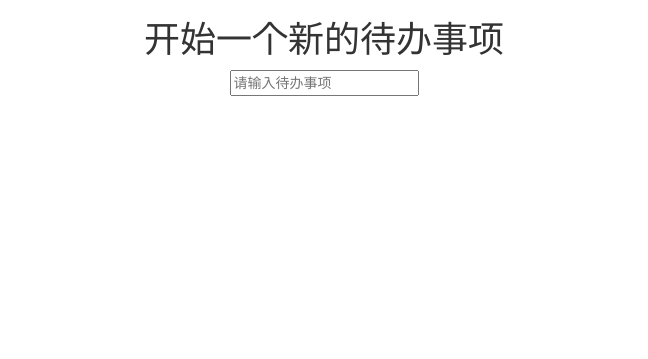
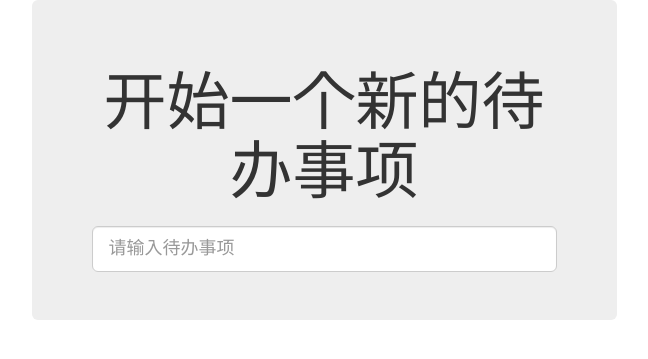
Before and after one commit to zx490336534/Django_TDD_test, a Django app: page / in a window 1280 px wide. Shown: the top 359 px of the page, without its empty margins (316-964 px from the left). Run offline with Django 3.2, Linux system fonts and the light colour scheme; some libraries are stand-ins or nearby versions.

Commit message:
8.7 使用bootstrap美化页面展示

```diff
--- a/functional_tests/tests.py
+++ b/functional_tests/tests.py
@@ -5,6 +5,8 @@
 # @File    : tests.py
 # 运行功能测试:python manage.py test functional_tests
 import time
+
+from django.contrib.staticfiles.testing import StaticLiveServerTestCase
 from django.test import LiveServerTestCase
 from selenium import webdriver
 from selenium.common.exceptions import WebDriverException
@@ -13,7 +15,7 @@ from selenium.webdriver.common.keys import Keys
 MAX_WAIT = 10
 
 
-class NewVisitorTest(LiveServerTestCase):
+class NewVisitorTest(StaticLiveServerTestCase):
     CHROME_DRIVER = "./tools/chromedriver"
 
     def setUp(self) -> None:
--- /dev/null
+++ b/lists/static/base.css
@@ -0,0 +1,3 @@
+#id_new_item {
+    margin-top: 2ex;
+}
--- a/lists/templates/base.html
+++ b/lists/templates/base.html
@@ -5,16 +5,17 @@
     <meta http-equiv="X-UA-Compatible" content="IE=edge">
     <meta name="viewport" content="width=device-width, initial-scale=1">
     <title>待办事项列表</title>
-    <link rel="stylesheet" href="/lists/static/bootstrap/css/bootstrap.min.css">
+    <link rel="stylesheet" href="/static/bootstrap/css/bootstrap.min.css">
+    <link rel="stylesheet" href="/static/base.css">
 </head>
     <body>
     <div class="container">
         <div class="row">
-            <div class="col-md-6 col-md-offset-3">
+            <div class="col-md-6 col-md-offset-3 jumbotron">
                 <div class="text-center">
                     <h1>{% block header_text %}{% endblock %}</h1>
                     <form method="POST" action="{% block form_action %}{% endblock %}">
-                        <input id="id_new_item" placeholder="请输入待办事项" name="item_text"/>
+                        <input id="id_new_item" placeholder="请输入待办事项" name="item_text" class="form-control input-lg"/>
                         {% csrf_token %}
                     </form>
                 </div>
--- a/lists/templates/list.html
+++ b/lists/templates/list.html
@@ -7,7 +7,7 @@
 {% endblock %}
 
 {% block table %}
-    <table id="id_list_table">
+    <table id="id_list_table" class="table">
         {% for item in list.item_set.all %}
             <tr>
                 <td>{{ forloop.counter }}: {{ item.text }}</td>
```
